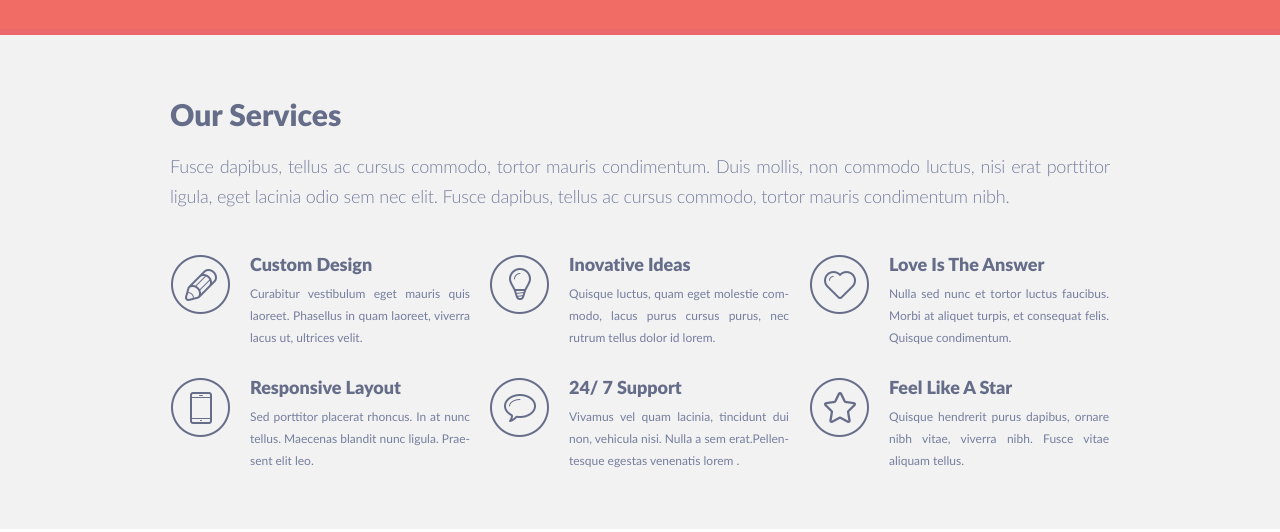
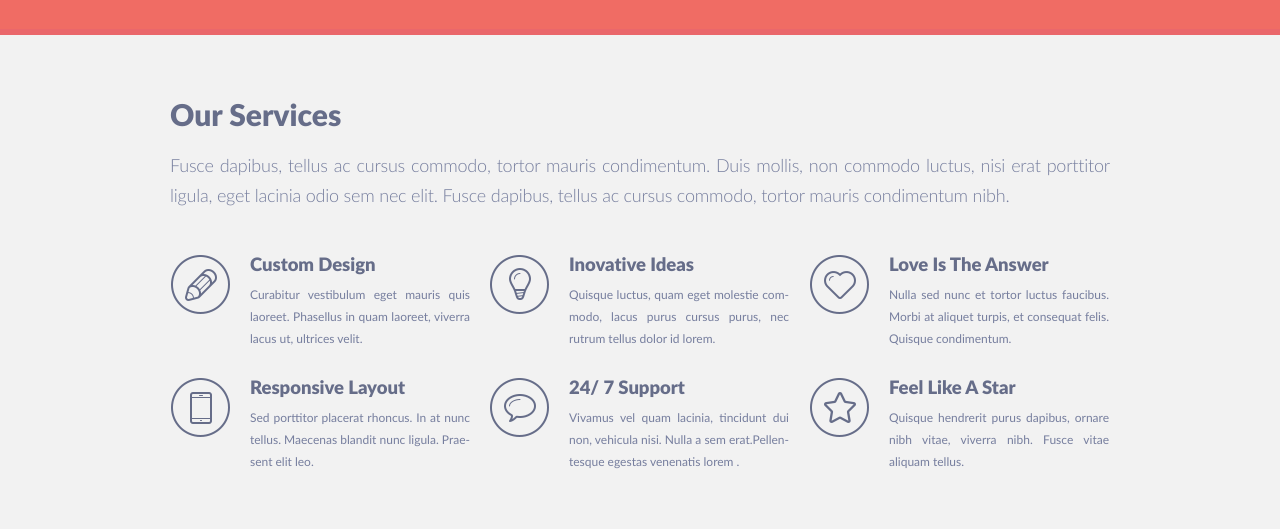
Before and after one commit to mvkozak/singolo, a plain HTML site: page index.html in a window 1280 px wide. Shown: the part 660-1192 px from the top of the page. Drawn offline with Linux system fonts and the light colour scheme; files whose address does not match are found by name.

Commit message:
feat: fix some errors

```diff
--- a/style.css
+++ b/style.css
@@ -148,7 +148,7 @@ header {
     color: #666d89;
 }
 .our-services-content {
-    padding-top: 19px;
+    padding-top: 18px;
     font-size: 18px;
     font-weight: 300;
     font-stretch: normal;
@@ -164,7 +164,7 @@ header {
     flex-wrap: wrap;
 
     margin-left: 1px;
-    margin-top: 44px;
+    margin-top: 45px;
 
 
 }
@@ -203,7 +203,7 @@ header {
 
 .services-descr h3 {
 
-    font-size: 18px;
+    font-size: 18.5px;
     font-weight: 900;
     font-stretch: normal;
     font-style: normal;
```
